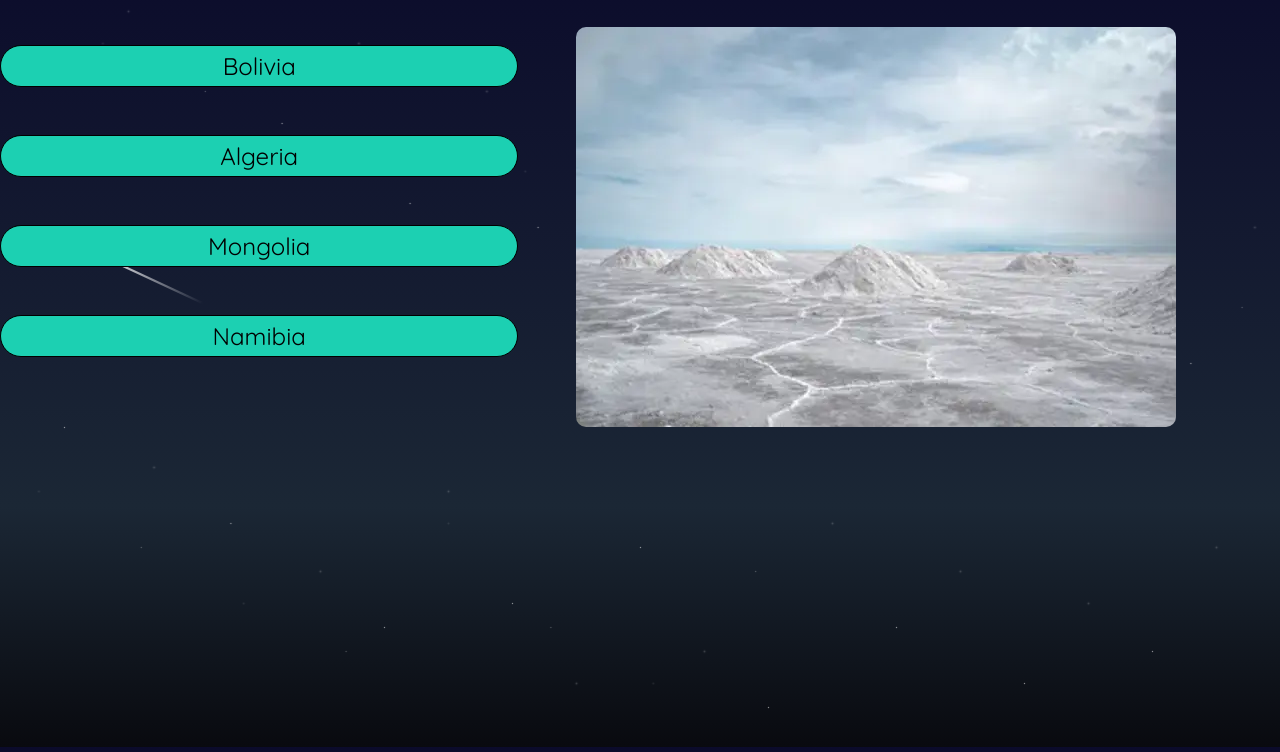
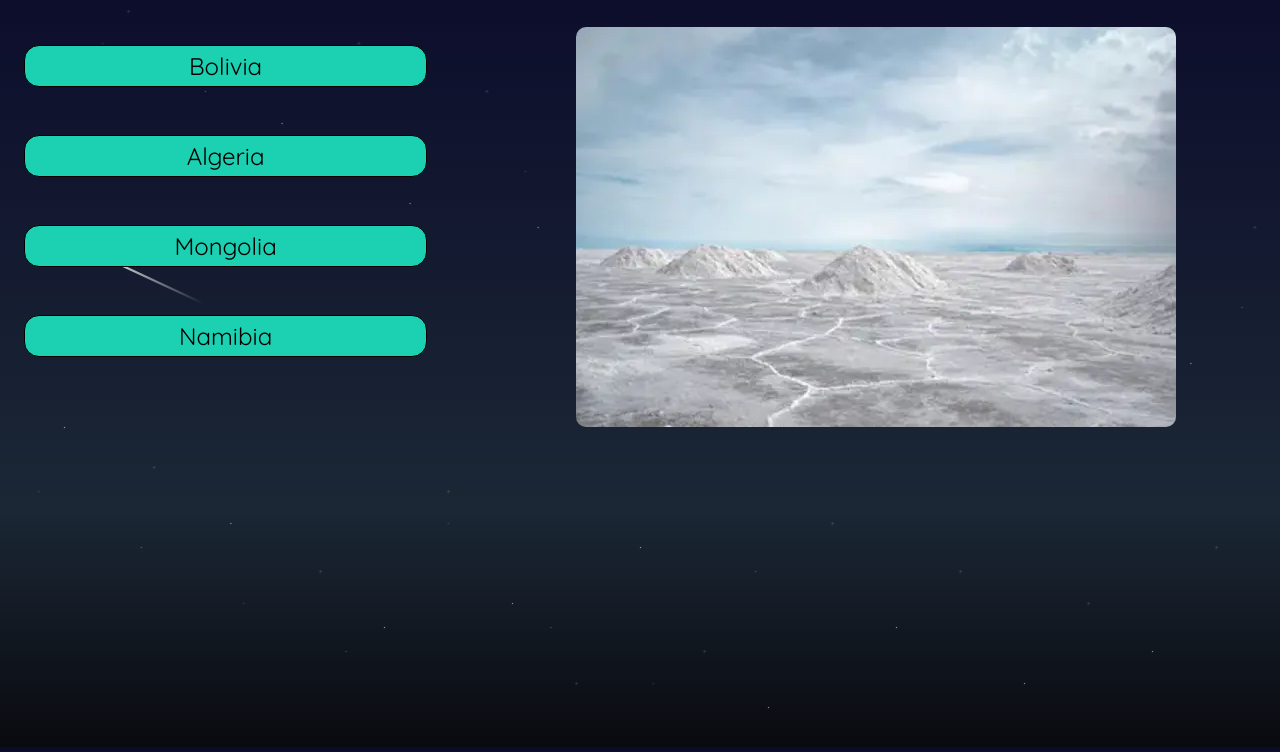
Before and after one commit to alelodato/Pictures-and-Places, a plain HTML site: page index.html in a window 1280 px wide. Both pictures are taken after a click on the button "Start Game". Shown: the part 53-805 px from the top of the page. Drawn offline with Linux system fonts and the light colour scheme; some packages are replaced by stand-ins of ours; a script that the page names is missing.

Commit message:
adjusted answers boxes sizes

```diff
--- a/assets/css/style.css
+++ b/assets/css/style.css
@@ -483,12 +483,12 @@ h1 {
   }
 
   #answer-buttons button {
-    width: 90%;
+    width: 70%;
     display: block;
     padding: 5px 0.5rem;
-    border-radius: 3rem;
+    border-radius: 15px;
     font-size: 1.5rem;
-    margin: 3rem 0;
+    margin: 3rem 1.5rem;
   }
 
   #quiz-image {
```
